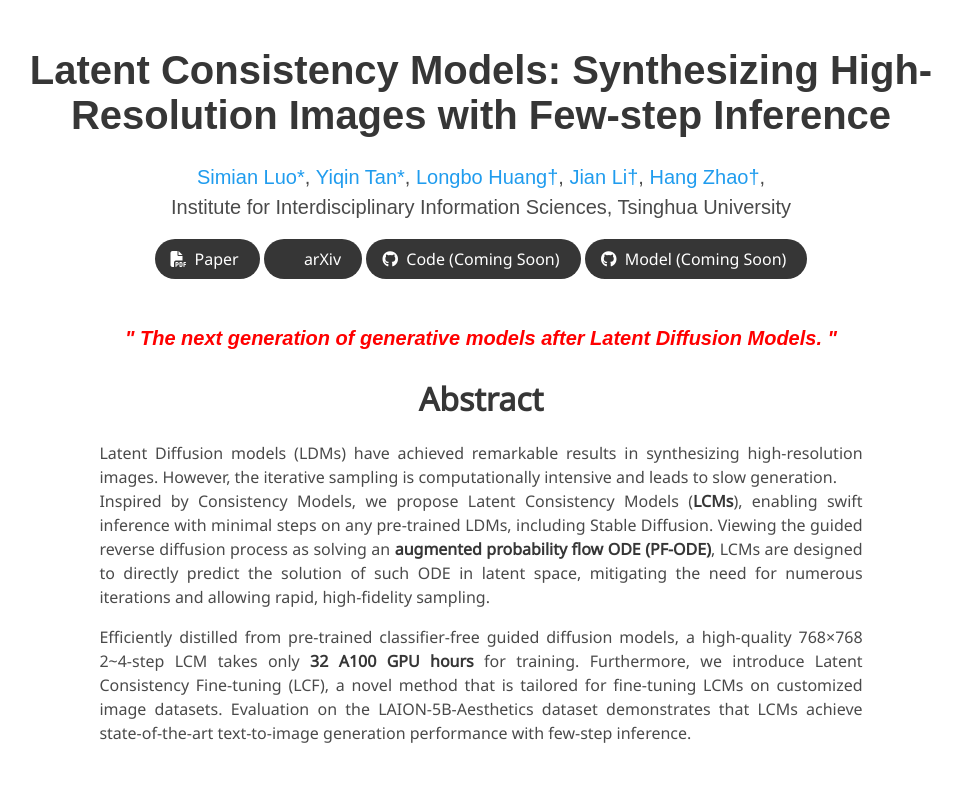
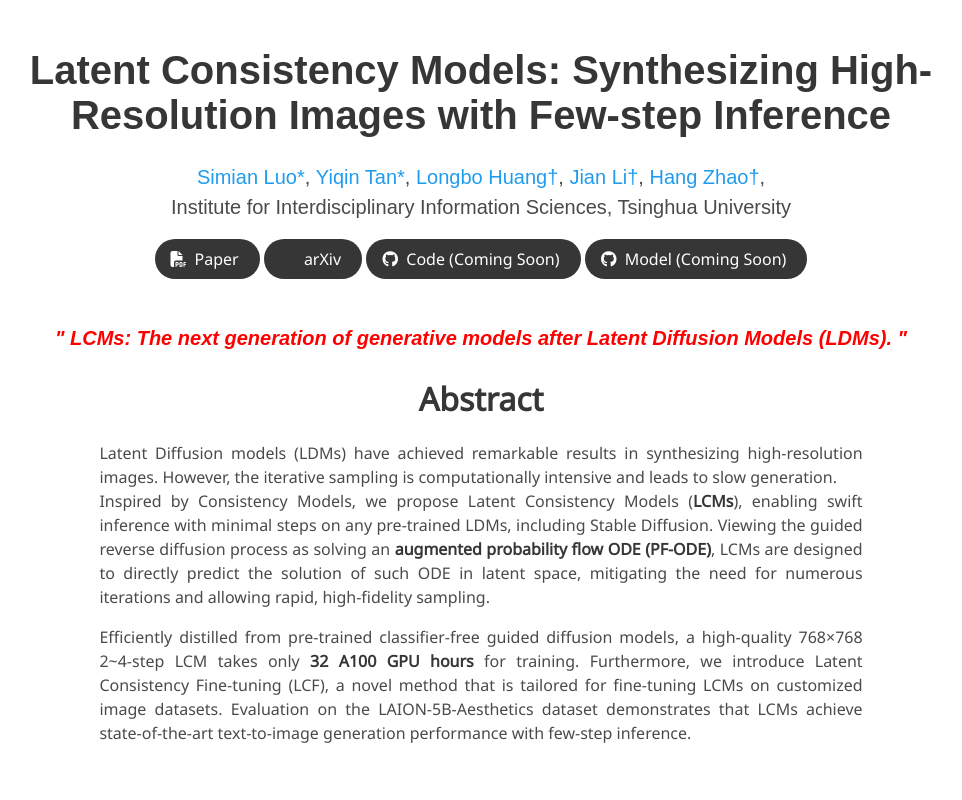
Before and after one commit to latent-consistency-models/latent-consistency-models.github.io, a plain HTML site: page index.html in a window 1280 px wide. Shown: the top 800 px of the page, without its empty margins (159-1121 px from the left). Drawn offline with nearby package versions, Linux system fonts and the light colour scheme; some icons are missing; a web font is replaced by a local one.

Commit message:
Add files via upload

```diff
--- a/index.html
+++ b/index.html
@@ -127,7 +127,7 @@
   </div>
   <div class="columns is-centered has-text-centered">
     <div class="ours-new">
-        <h4 class="title is-5"><i><font color="#FF0000">" The next generation of generative models after Latent Diffusion Models. "</font></i></h4>
+        <h4 class="title is-5"><i><font color="#FF0000">" LCMs: The next generation of generative models after Latent Diffusion Models (LDMs). "</font></i></h4>
       </div>
     </div>
 </section>
```
